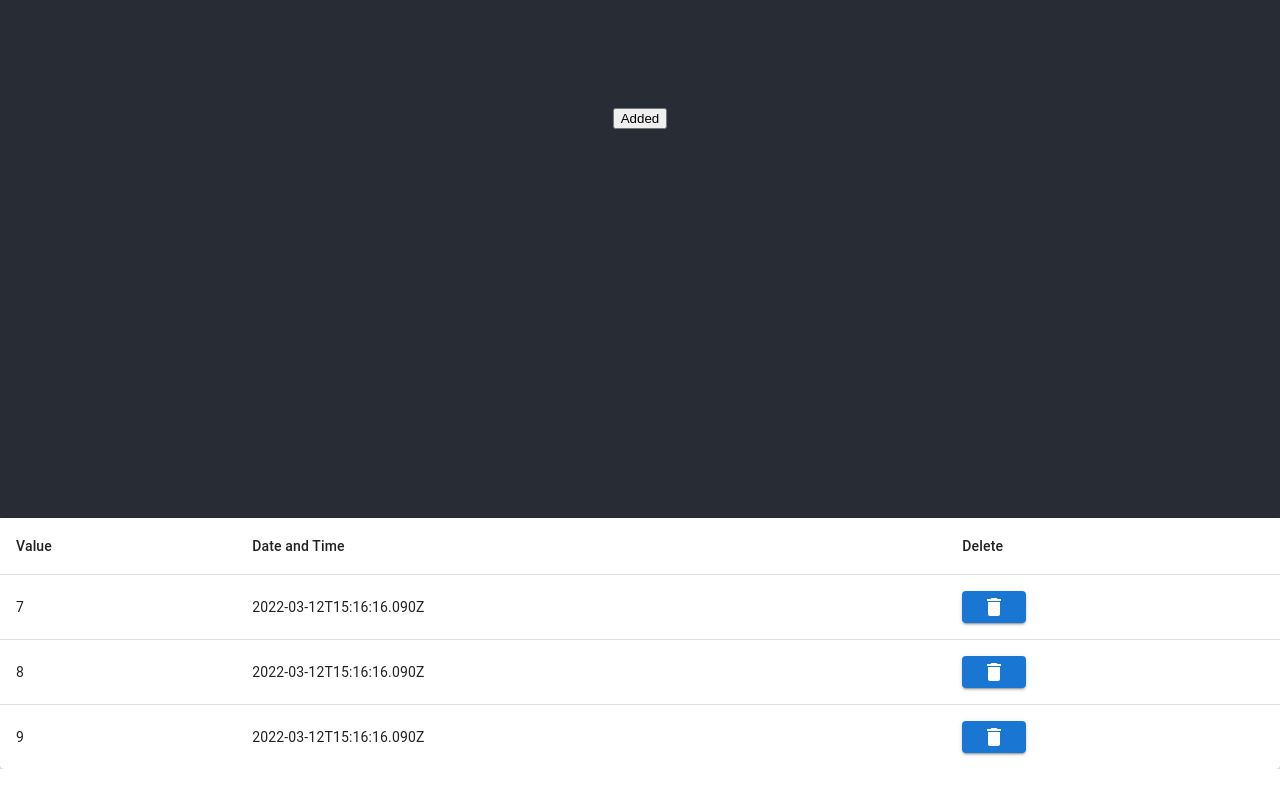
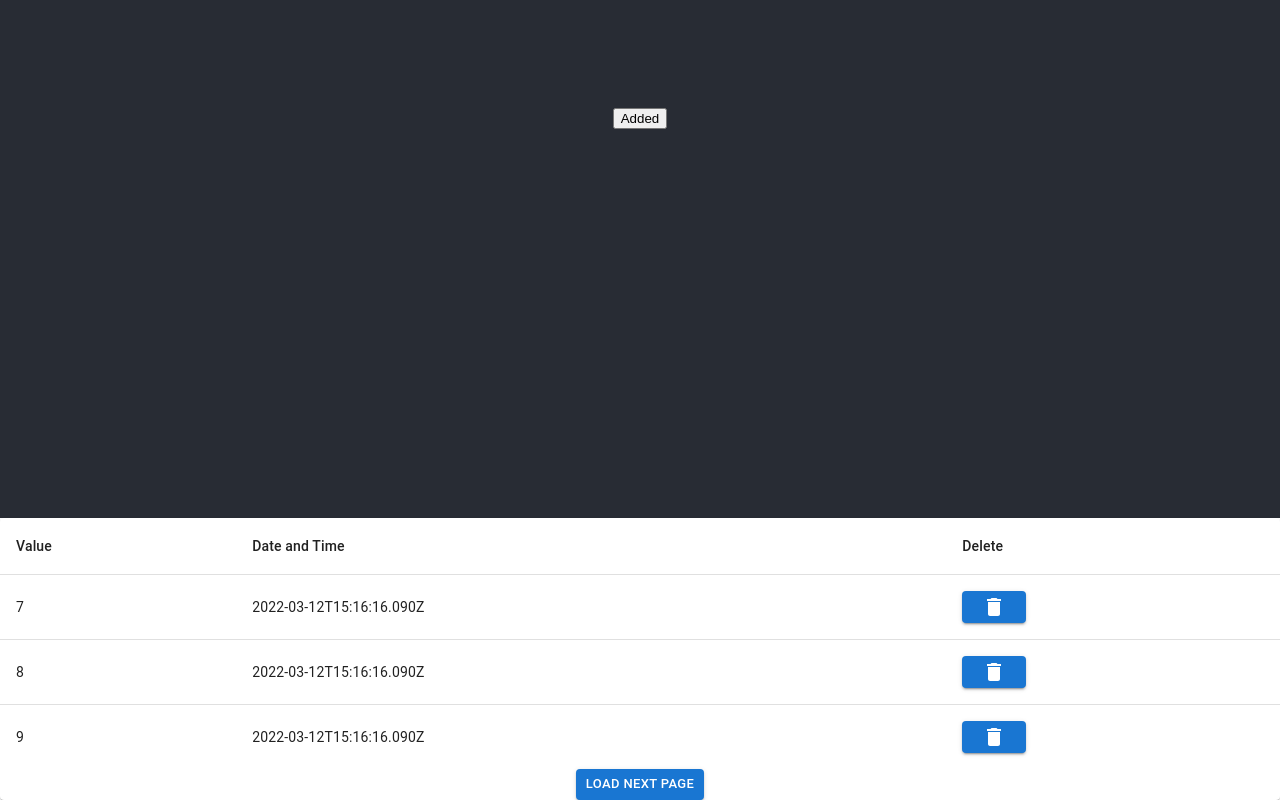
Before and after one commit to frontend33/react-server-charts, a React (Create React App) app: page / in a window 1280 px wide. Shown: the part 282-1082 px from the top of the page. Before the commit the page ends 1051 px from the top, so only its background shows below. Built offline with nearby package versions, Linux system fonts and the light colour scheme; data requests are answered from the project's data file.

Commit message:
feat: fix isNext pagination

```diff
--- a/src/App.tsx
+++ b/src/App.tsx
@@ -27,7 +27,7 @@ const App = () => {
             body: JSON.stringify({ user: 'test' }),
         })
             .then((response) => response.json())
-            .then((response) => console.log(response))
+            .then(() => getDeals({ page, setContext }))
     }, [])
 
     return (
--- a/src/pages/homePage/index.tsx
+++ b/src/pages/homePage/index.tsx
@@ -42,7 +42,7 @@ export const TableDeals:FC = () => {
                 </TableBody>
             </Table>
             {
-                deals.dealsList.isNext && <Button size="small" variant="contained" onClick={onNextClick}>Load next page</Button>
+                deals.isNext && <Button size="small" variant="contained" onClick={onNextClick}>Load next page</Button>
             }
 
         </TableContainer>
```
Also changed, not shown: server.js (+2 -11 lines), db.json (line endings or trailing spaces).
